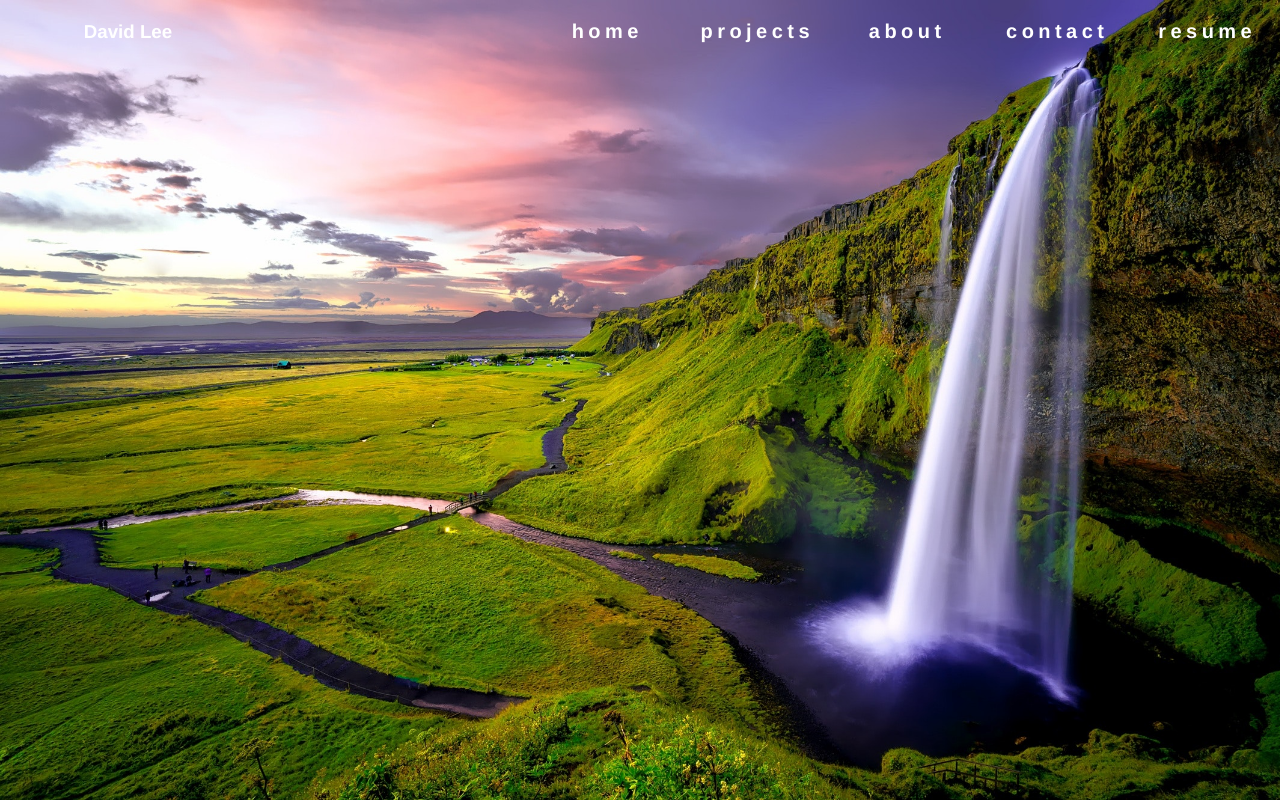
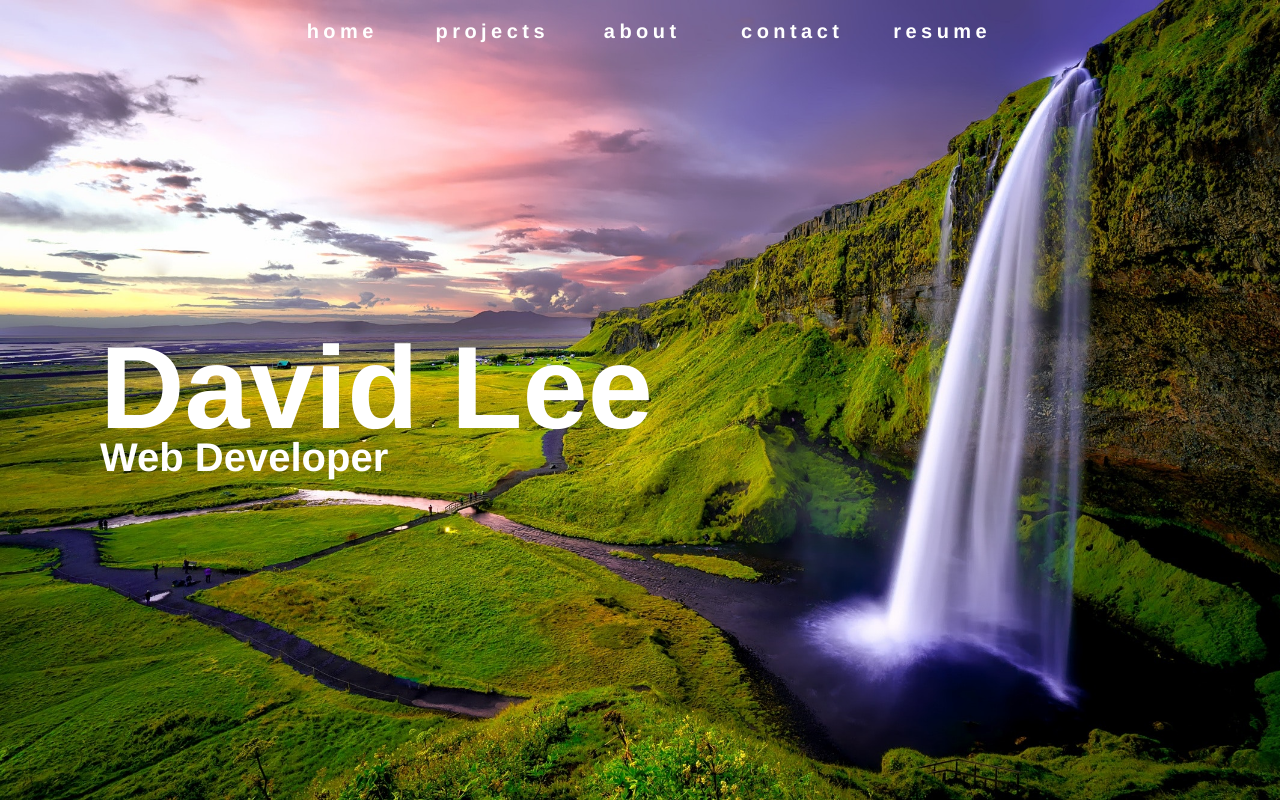
Before and after one commit to Davideuijinlee/Portfolio2, a website: page index.html in a window 1280 px wide. Drawn offline with nearby package versions, Linux system fonts and the light colour scheme; a web font is replaced by a local one.

Commit message:
added hero text

```diff
--- a/index.html
+++ b/index.html
@@ -18,21 +18,19 @@
 
     <header>
         <nav class="navigation-bar">
-            <div class="navigation-bar__logo">
-                <section>
-                        <h1>David Lee</h1>
-                </section>
-            </div>
             <ul class="navigation-bar__list">
                 <li class="navigation-bar__list__item">
+                    <a class="navigation-item__container--link" href="#">
                         <div class="navigation-item__container">
                             <div class="text text--1-letter">h</div>
                             <div class="text text--2-letter">o</div>
                             <div class="text text--3-letter">m</div>
                             <div class="text text--4-letter">e</div>
                         </div>
+                    </a>
                 </li>
                 <li class="navigation-bar__list__item">
+                    <a class="navigation-item__container--link" href="#">
                         <div class="navigation-item__container">
                             <div class="text text--1-letter">p</div>
                             <div class="text text--2-letter">r</div>
@@ -43,8 +41,10 @@
                             <div class="text text--7-letter">t</div>
                             <div class="text text--8-letter">s</div>
                         </div>
+                    </a>
                 </li>
                 <li class="navigation-bar__list__item">
+                    <a class="navigation-item__container--link" href="#">
                         <div class="navigation-item__container">
                             <div class="text text--1-letter">a</div>
                             <div class="text text--2-letter">b</div>
@@ -52,9 +52,12 @@
                             <div class="text text--4-letter">u</div>
                             <div class="text text--5-letter">t</div>
                         </div>
+                    </a>
+
                 </li>
                 <li class="navigation-bar__list__item">
                     <div class="navigation-item__container">
+                        <a class="navigation-item__container--link" href="#">
                             <div class="text text--1-letter">c</div>
                             <div class="text text--2-letter">o</div>
                             <div class="text text--3-letter">n</div>
@@ -62,11 +65,12 @@
                             <div class="text text--5-letter">a</div>
                             <div class="text text--6-letter">c</div>
                             <div class="text text--7-letter">t</div>
+                        </a>
                     </div>
                 </li>
                 <li class="navigation-bar__list__item">
                     <div class="navigation-item__container">
-                        <a class="navigation-item__container--link" href="www.google.com">
+                        <a class="navigation-item__container--link" href="#">
                             <div class="text text--1-letter">r</div>
                             <div class="text text--2-letter">e</div>
                             <div class="text text--3-letter">s</div>
@@ -81,11 +85,16 @@
         </nav>
     </header>
 
-    <section class="hero-img">
-        <div class="hero-img--background"></div>
+    <section class="hero">
+        <div class="hero__img--background">
+        </div>
+        <section class="hero__text">
+            <h1 class="hero__text--title">David Lee</h1>
+            <h3 class="hero__text--description">Web Developer</h3>
         </section>
-    <!-- <div class="test"></div> -->
-    <!-- <div class="test2"></div> -->
+    </section>
+    <!-- <div class="test"></div>
+    <div class="test2"></div> -->
 
 
 
--- a/sass/header/header.scss
+++ b/sass/header/header.scss
@@ -1,11 +1,14 @@
 .navigation-bar{
+    z-index: 1;
     position:fixed;
     width:100%;
     height:6.3rem;
     display:flex;
+    overflow: hidden;
+
 
     &__logo {
-        width: 20%;
+        width: 0;
         display:flex;
         flex-direction: row;
         justify-content:center;
@@ -14,13 +17,19 @@
     }
 
     &__list {
+        position: relative;
         display:flex;
         flex-direction: row;
-        justify-content:flex-end;
+        justify-content:center;
         align-items: center;
-        width:80%;
-        // background-color: purple;
+        width:100%;
         list-style-type: none;
+
+        animation: show-nav 2s ease-in;
+        -webkit-animation: show-nav  2s ease-in;
+        -moz-animation: show-nav  2s ease-in;
+        -ms-animation: show-nav  2s ease-in;
+        -o-animation: show-nav  2s ease-in;
 
         &__item {
             // border:1px solid black;
@@ -33,3 +42,17 @@
         }
     }
 }
+
+@keyframes show-nav {
+    0% {
+        top: 150px;
+    }
+
+    50% {
+        top:150px;
+    }
+
+    100% {
+        top: 0;
+    }
+}
--- a/sass/header/hero/hero-img.scss
+++ b/sass/header/hero/hero-img.scss
@@ -1,40 +1,97 @@
-.hero-img {
-    height:100vh;
-    width:100vw;
+.hero {
+    height: 100vh;
+    width: 100vw;
+    // position: relative;
+    display: flex;
+    align-items: center;
 
-    &--background {
-        height:100vh;
-        width:100vw;
-        background-image:url('../assets/images/backgrounds/waterfall-timelapse.jpg');
+    &__img--background {
+        position: absolute;
+        height: 100vh;
+        width: 100vw;
+        background-image: url('../assets/images/backgrounds/waterfall-timelapse.jpg');
         background-repeat: no-repeat;
         background-size: cover;
         animation: show-background 2s ease;
+        -webkit-animation: show-background 2s ease;
+        -moz-animation: show-background 2s ease;
+        -ms-animation: show-background 2s ease;
+        -o-animation: show-background 2s ease;
+        display: flex;
+        justify-content: flex-start;
+        align-items: center;
+    }
+
+    &__text {
+        font-size: 10rem;
+        color: white;
+        display: flex;
+        flex-direction: column;
+        justify-content: center;
+        align-items: flex-start;
+        overflow: hidden;
+
+        &--title {
+            z-index: 1;
+            padding-left: 10rem;
+            position: relative;
+
+            animation: show-text 2s ease-in;
+            -webkit-animation: show-text 2s ease-in;
+            -moz-animation: show-text 2s ease-in;
+            -ms-animation: show-text 2s ease-in;
+            -o-animation: show-text 2s ease-in;
+        }
+
+        &--description {
+            z-index: 1;
+            margin-top:-2rem;
+            padding-left: 10rem;
+            position: relative;
+            font-size:4rem;
+            animation: show-text 2s ease-in;
+            -webkit-animation: show-text 2s ease-in;
+            -moz-animation: show-text 2s ease-in;
+            -ms-animation: show-text 2s ease-in;
+            -o-animation: show-text 2s ease-in;
+        }
     }
 }
 
 
 @keyframes show-background {
     0% {
-        position: absolute;
-        height:.5rem;
-        left:50%;
-        width:0;
-        bottom:0;
+        height: .5rem;
+        left: 50%;
+        width: 0;
+        bottom: 0;
     }
 
     50% {
-        position: absolute;
-        height:.5rem;
-        width:100vw;
-        left:0;
-        bottom:0;
+        height: .5rem;
+        width: 100vw;
+        left: 0;
+        bottom: 0;
     }
 
     100% {
-        position: absolute;
-        height:100vh;
-        width:100vw;
-        bottom:0;
-        left:0;
+        height: 100vh;
+        width: 100vw;
+        bottom: 0;
+        left: 0;
     }
 }
+
+@keyframes show-text {
+    0% {
+        top: 150px;
+    }
+
+    50% {
+        top:150px;
+    }
+
+    100% {
+        top: 0;
+    }
+}
--- a/scripts/main/main.js
+++ b/scripts/main/main.js
@@ -1,6 +1,6 @@
 $(document).ready(()=> {
     $('html, body, *').mousewheel(function(e, delta) {
     this.scrollLeft -= (delta);
-    e.preventDefault();
+    // e.preventDefault();
     });
     });
```
Also changed, not shown: css/header.css, css/hero-img.css, css/main.css. Lines whose indentation alone changed are shown as unchanged.
